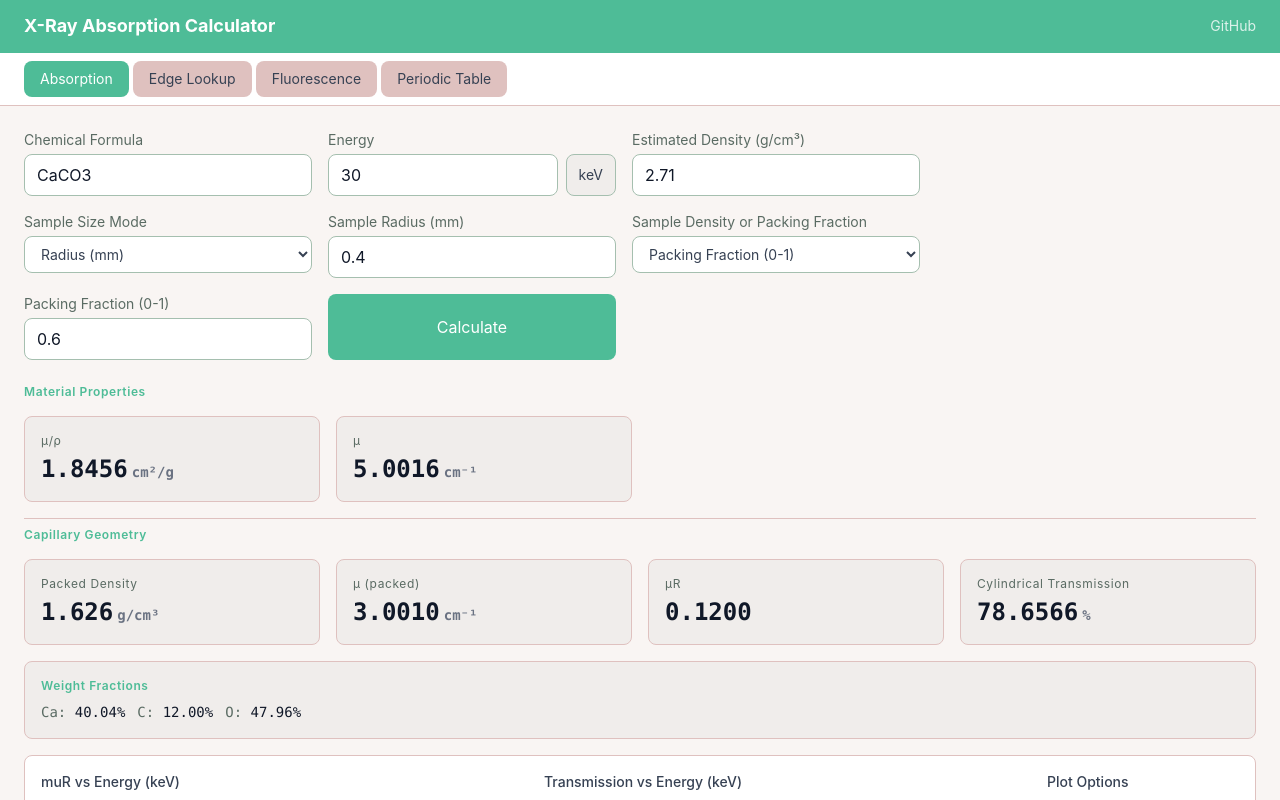
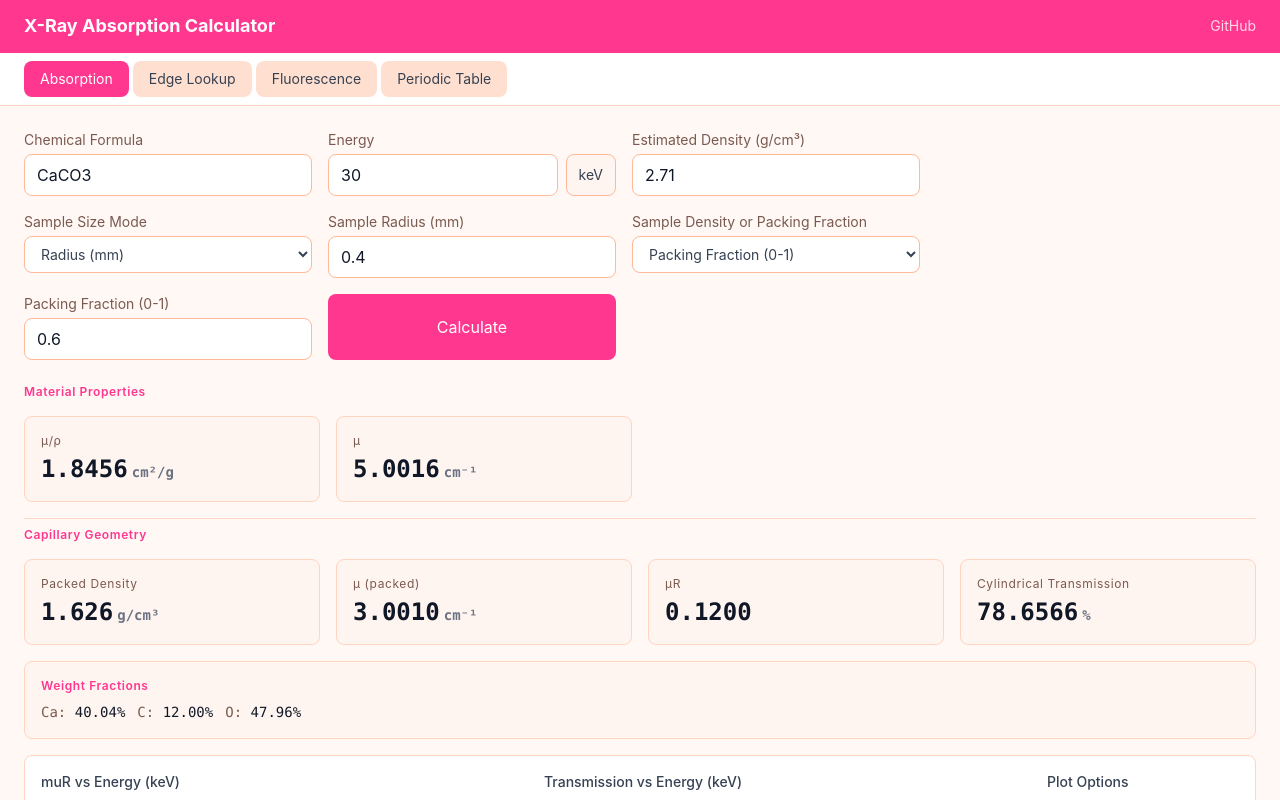
Before and after one commit to TWAWEI/xray-absorb-calc, a Next.js app: page / in a window 1280 px wide. Both pictures are taken after a click on the button "Calculate". Shown: the top 800 px of the page. Built offline with nearby package versions, Linux system fonts and the light colour scheme.

Commit message:
feat: apply hot pink-to-orange color theme v1.2.0

```diff
--- a/app/layout.tsx
+++ b/app/layout.tsx
@@ -10,36 +10,36 @@ export const metadata: Metadata = {
 export default function RootLayout({ children }: { children: React.ReactNode }) {
   return (
     <html lang="en">
-      <body className="bg-[#F9F5F3] text-gray-900 min-h-screen">
-        <nav className="border-b border-[#4EBC97] px-6 py-3 flex items-center justify-between bg-[#4EBC97]">
+      <body className="bg-[#FFF8F5] text-gray-900 min-h-screen">
+        <nav className="border-b border-[#FF378F] px-6 py-3 flex items-center justify-between bg-[#FF378F]">
           <h1 className="text-lg font-bold text-white">X-Ray Absorption Calculator</h1>
           <div className="text-sm text-white/80">
             <a href="https://github.com/TWAWEI/xray-absorb-calc" className="hover:text-white">GitHub</a>
           </div>
         </nav>
         <main>{children}</main>
-        <footer className="border-t border-[#DFC1BF] px-6 py-6 mt-12 text-sm text-[#5A6B63] bg-[#F0EDEB]">
+        <footer className="border-t border-[#FFD4C0] px-6 py-6 mt-12 text-sm text-[#7A5A50] bg-[#FFF5F0]">
           <div className="max-w-4xl">
-            <h2 className="text-[#4EBC97] font-semibold mb-2">References</h2>
+            <h2 className="text-[#FF378F] font-semibold mb-2">References</h2>
             <ul className="space-y-1 list-disc list-outside ml-5">
               <li>
                 W.T. Elam, B.D. Ravel, and J.R. Sieber,{' '}
                 <em>A new atomic database for X-ray spectroscopic calculations</em>,{' '}
                 Radiation Physics and Chemistry <strong>63</strong> (2002) 121–128.{' '}
-                <a href="https://doi.org/10.1016/S0969-806X(01)00227-4" className="text-[#4EBC97] hover:text-[#6BBD9F]" target="_blank" rel="noopener noreferrer">
+                <a href="https://doi.org/10.1016/S0969-806X(01)00227-4" className="text-[#FF378F] hover:text-[#FF4977]" target="_blank" rel="noopener noreferrer">
                   doi:10.1016/S0969-806X(01)00227-4
                 </a>
               </li>
               <li>
                 M. Newville,{' '}
                 <em>xraydb: X-ray Reference Data in SQLite</em>,{' '}
-                <a href="https://xraydb.xrayabsorption.org/" className="text-[#4EBC97] hover:text-[#6BBD9F]" target="_blank" rel="noopener noreferrer">
+                <a href="https://xraydb.xrayabsorption.org/" className="text-[#FF378F] hover:text-[#FF4977]" target="_blank" rel="noopener noreferrer">
                   xraydb.xrayabsorption.org
                 </a>
               </li>
               <li>
                 Inspired by the{' '}
-                <a href="https://11bm.xray.aps.anl.gov/absorb/" className="text-[#4EBC97] hover:text-[#6BBD9F]" target="_blank" rel="noopener noreferrer">
+                <a href="https://11bm.xray.aps.anl.gov/absorb/" className="text-[#FF378F] hover:text-[#FF4977]" target="_blank" rel="noopener noreferrer">
                   11-BM Absorb Calculator
                 </a>
                 , Advanced Photon Source, Argonne National Laboratory.
--- a/app/page.tsx
+++ b/app/page.tsx
@@ -14,15 +14,15 @@ export default function Home() {
 
   return (
     <div>
-      <div className="flex gap-1 px-6 py-2 border-b border-[#DFC1BF] bg-white">
+      <div className="flex gap-1 px-6 py-2 border-b border-[#FFD4C0] bg-white">
         {TABS.map((tab) => (
           <button
             key={tab}
             onClick={() => setActiveTab(tab)}
             className={`px-4 py-2 rounded-lg text-sm transition-colors ${
               activeTab === tab
-                ? 'bg-[#4EBC97] text-white'
-                : 'bg-[#DFC1BF] text-gray-700 hover:text-gray-900 hover:bg-[#FCC0C7]'
+                ? 'bg-[#FF378F] text-white'
+                : 'bg-[#FFE0D0] text-gray-700 hover:text-gray-900 hover:bg-[#FFD0C0]'
             }`}
           >
             {tab}
--- a/components/tabs/AbsorptionTab.tsx
+++ b/components/tabs/AbsorptionTab.tsx
@@ -201,26 +201,26 @@ export function AbsorptionTab() {
       {/* Input form */}
       <div className="grid grid-cols-1 md:grid-cols-2 lg:grid-cols-3 gap-4 max-w-4xl">
         <div>
-          <label className="block text-sm text-[#5A6B63] mb-1">
+          <label className="block text-sm text-[#7A5A50] mb-1">
             Chemical Formula
           </label>
           <input
             type="text"
             value={form.formula}
             onChange={(e) => handleChange('formula', e.target.value)}
-            className="w-full w-full bg-white border border-[#A5BFAF] rounded-lg px-3 py-2 text-gray-900 focus:outline-none focus:border-[#4EBC97]"
+            className="w-full w-full bg-white border border-[#FFB899] rounded-lg px-3 py-2 text-gray-900 focus:outline-none focus:border-[#FF378F]"
             placeholder="e.g. CaCO3, Fe2O3"
           />
         </div>
 
         <div>
-          <label className="block text-sm text-[#5A6B63] mb-1">Energy</label>
+          <label className="block text-sm text-[#7A5A50] mb-1">Energy</label>
           <div className="flex gap-2">
             <input
               type="text"
               value={form.energyValue}
               onChange={(e) => handleChange('energyValue', e.target.value)}
-              className="flex-1 w-full bg-white border border-[#A5BFAF] rounded-lg px-3 py-2 text-gray-900 focus:outline-none focus:border-[#4EBC97]"
+              className="flex-1 w-full bg-white border border-[#FFB899] rounded-lg px-3 py-2 text-gray-900 focus:outline-none focus:border-[#FF378F]"
               placeholder="30"
             />
             <button
@@ -230,7 +230,7 @@ export function AbsorptionTab() {
                   form.energyUnit === 'keV' ? 'Angstrom' : 'keV',
                 )
               }
-              className="px-3 py-2 bg-[#F0EDEB] border border-[#A5BFAF] rounded-lg text-sm text-gray-700 hover:bg-[#DFC1BF] transition-colors"
+              className="px-3 py-2 bg-[#FFF5F0] border border-[#FFB899] rounded-lg text-sm text-gray-700 hover:bg-[#FFD0C0] transition-colors"
             >
               {form.energyUnit}
             </button>
@@ -238,26 +238,26 @@ export function AbsorptionTab() {
         </div>
 
         <div>
-          <label className="block text-sm text-[#5A6B63] mb-1">
+          <label className="block text-sm text-[#7A5A50] mb-1">
             Estimated Density (g/cm³)
           </label>
           <input
             type="text"
             value={form.density}
             onChange={(e) => handleChange('density', e.target.value)}
-            className="w-full w-full bg-white border border-[#A5BFAF] rounded-lg px-3 py-2 text-gray-900 focus:outline-none focus:border-[#4EBC97]"
+            className="w-full w-full bg-white border border-[#FFB899] rounded-lg px-3 py-2 text-gray-900 focus:outline-none focus:border-[#FF378F]"
             placeholder="2.71"
           />
         </div>
 
         <div>
-          <label className="block text-sm text-[#5A6B63] mb-1">
+          <label className="block text-sm text-[#7A5A50] mb-1">
             Sample Size Mode
           </label>
           <select
             value={form.sizeMode}
             onChange={(e) => handleChange('sizeMode', e.target.value)}
-            className="w-full bg-white border border-[#A5BFAF] rounded-lg px-3 py-2 text-sm text-gray-700 focus:outline-none focus:border-[#4EBC97]"
+            className="w-full bg-white border border-[#FFB899] rounded-lg px-3 py-2 text-sm text-gray-700 focus:outline-none focus:border-[#FF378F]"
           >
             <option value="radius">Radius (mm)</option>
             <option value="diameter">Thickness (Diameter in mm)</option>
@@ -265,26 +265,26 @@ export function AbsorptionTab() {
         </div>
 
         <div>
-          <label className="block text-sm text-[#5A6B63] mb-1">
+          <label className="block text-sm text-[#7A5A50] mb-1">
             {form.sizeMode === 'radius' ? 'Sample Radius (mm)' : 'Sample Thickness (mm)'}
           </label>
           <input
             type="text"
             value={form.sizeValue}
             onChange={(e) => handleChange('sizeValue', e.target.value)}
-            className="w-full bg-white border border-[#A5BFAF] rounded-lg px-3 py-2 text-gray-900 focus:outline-none focus:border-[#4EBC97]"
+            className="w-full bg-white border border-[#FFB899] rounded-lg px-3 py-2 text-gray-900 focus:outline-none focus:border-[#FF378F]"
             placeholder={form.sizeMode === 'radius' ? '0.4' : '0.8'}
           />
         </div>
 
         <div>
-          <label className="block text-sm text-[#5A6B63] mb-1">
+          <label className="block text-sm text-[#7A5A50] mb-1">
             Sample Density or Packing Fraction
           </label>
           <select
             value={form.densityMode}
             onChange={(e) => handleChange('densityMode', e.target.value)}
-            className="w-full bg-white border border-[#A5BFAF] rounded-lg px-3 py-2 text-sm text-gray-700 focus:outline-none focus:border-[#4EBC97]"
+            className="w-full bg-white border border-[#FFB899] rounded-lg px-3 py-2 text-sm text-gray-700 focus:outline-none focus:border-[#FF378F]"
           >
             <option value="packing">Packing Fraction (0-1)</option>
             <option value="density">Sample Density (g/cm³)</option>
@@ -292,14 +292,14 @@ export function AbsorptionTab() {
         </div>
 
         <div>
-          <label className="block text-sm text-[#5A6B63] mb-1">
+          <label className="block text-sm text-[#7A5A50] mb-1">
             {form.densityMode === 'packing' ? 'Packing Fraction (0-1)' : 'Sample Density (g/cm³)'}
           </label>
           <input
             type="text"
             value={form.densityModeValue}
             onChange={(e) => handleChange('densityModeValue', e.target.value)}
-            className="w-full bg-white border border-[#A5BFAF] rounded-lg px-3 py-2 text-gray-900 focus:outline-none focus:border-[#4EBC97]"
+            className="w-full bg-white border border-[#FFB899] rounded-lg px-3 py-2 text-gray-900 focus:outline-none focus:border-[#FF378F]"
             placeholder={form.densityMode === 'packing' ? '0.6' : '1.63'}
           />
         </div>
@@ -307,13 +307,13 @@ export function AbsorptionTab() {
         <button
           onClick={handleCalculate}
           disabled={loading}
-          className="w-full py-2 bg-[#4EBC97] text-white rounded-lg hover:bg-[#6BBD9F] transition-colors disabled:opacity-50 disabled:cursor-not-allowed"
+          className="w-full py-2 bg-[#FF378F] text-white rounded-lg hover:bg-[#FF4977] transition-colors disabled:opacity-50 disabled:cursor-not-allowed"
         >
           {loading ? 'Calculating...' : 'Calculate'}
         </button>
 
         {error && (
-          <div className="bg-[#FCC0C7]/20 border border-[#e55] rounded-lg p-3 text-sm text-red-600">
+          <div className="bg-[#FFF0ED] border border-[#FF5B5F] rounded-lg p-3 text-sm text-red-600">
             {error}
           </div>
         )}
@@ -323,7 +323,7 @@ export function AbsorptionTab() {
       <div className="space-y-4">
         {result && (
           <>
-            <p className="text-xs text-[#4EBC97] tracking-wider font-semibold">
+            <p className="text-xs text-[#FF378F] tracking-wider font-semibold">
               Material Properties
             </p>
             <div className="grid grid-cols-2 lg:grid-cols-4 gap-4">
@@ -341,8 +341,8 @@ export function AbsorptionTab() {
 
             {result.packed_density !== undefined && result.muR !== undefined && result.cylindrical_transmission !== undefined && (
               <>
-                <div className="border-t border-[#DFC1BF] my-2" />
-                <p className="text-xs text-[#4EBC97] tracking-wider font-semibold">
+                <div className="border-t border-[#FFD4C0] my-2" />
+                <p className="text-xs text-[#FF378F] tracking-wider font-semibold">
                   Capillary Geometry
                 </p>
                 <div className="grid grid-cols-2 lg:grid-cols-4 gap-4">
@@ -371,15 +371,15 @@ export function AbsorptionTab() {
               </>
             )}
 
-            <div className="bg-[#F0EDEB] border border-[#DFC1BF] rounded-lg p-4">
-              <p className="text-xs text-[#4EBC97] tracking-wider font-semibold mb-2">
+            <div className="bg-[#FFF5F0] border border-[#FFD4C0] rounded-lg p-4">
+              <p className="text-xs text-[#FF378F] tracking-wider font-semibold mb-2">
                 Weight Fractions
               </p>
               <div className="flex flex-wrap gap-3">
                 {Object.entries(result.weight_fractions).map(
                   ([symbol, frac]) => (
                     <span key={symbol} className="text-sm font-mono">
-                      <span className="text-[#5A6B63]">{symbol}:</span>{' '}
+                      <span className="text-[#7A5A50]">{symbol}:</span>{' '}
                       <span className="text-gray-900">
                         {(frac * 100).toFixed(2)}%
                       </span>
--- a/components/tabs/EdgeLookupTab.tsx
+++ b/components/tabs/EdgeLookupTab.tsx
@@ -26,11 +26,11 @@ export function EdgeLookupTab() {
     <div className="space-y-6">
       <PeriodicTable onSelectElement={setSelectedElement} selectedElement={selectedElement} />
       {selectedElement && edges.length > 0 && (
-        <div className="bg-[#F0EDEB] border border-[#DFC1BF] rounded-lg p-4">
-          <h3 className="text-lg font-bold text-[#4EBC97] mb-3">{selectedElement} — Absorption Edges</h3>
+        <div className="bg-[#FFF5F0] border border-[#FFD4C0] rounded-lg p-4">
+          <h3 className="text-lg font-bold text-[#FF378F] mb-3">{selectedElement} — Absorption Edges</h3>
           <table className="w-full text-sm">
             <thead>
-              <tr className="text-[#5A6B63] border-b border-[#A5BFAF]">
+              <tr className="text-[#FF378F] border-b border-[#FFB899]">
                 <th className="text-left py-2">Edge</th>
                 <th className="text-right py-2">Energy (eV)</th>
                 <th className="text-right py-2">Energy (keV)</th>
@@ -39,7 +39,7 @@ export function EdgeLookupTab() {
             </thead>
             <tbody>
               {edges.map((edge) => (
-                <tr key={edge.edge} className="border-b border-[#E8E4E1]">
+                <tr key={edge.edge} className="border-b border-[#FFE8E0]">
                   <td className="py-2 font-mono text-gray-900">{edge.edge}</td>
                   <td className="text-right font-mono text-gray-900">{edge.energy_eV.toFixed(2)}</td>
                   <td className="text-right font-mono text-gray-900">{(edge.energy_eV / 1000).toFixed(4)}</td>
--- a/components/tabs/FluorescenceTab.tsx
+++ b/components/tabs/FluorescenceTab.tsx
@@ -26,11 +26,11 @@ export function FluorescenceTab() {
     <div className="space-y-6">
       <PeriodicTable onSelectElement={setSelectedElement} selectedElement={selectedElement} />
       {selectedElement && lines.length > 0 && (
-        <div className="bg-[#F0EDEB] border border-[#DFC1BF] rounded-lg p-4">
-          <h3 className="text-lg font-bold text-[#4EBC97] mb-3">{selectedElement} — Fluorescence Lines</h3>
+        <div className="bg-[#FFF5F0] border border-[#FFD4C0] rounded-lg p-4">
+          <h3 className="text-lg font-bold text-[#FF378F] mb-3">{selectedElement} — Fluorescence Lines</h3>
           <table className="w-full text-sm">
             <thead>
-              <tr className="text-[#5A6B63] border-b border-[#A5BFAF]">
+              <tr className="text-[#FF378F] border-b border-[#FFB899]">
                 <th className="text-left py-2">Line</th>
                 <th className="text-right py-2">Energy (eV)</th>
                 <th className="text-right py-2">Energy (keV)</th>
@@ -39,7 +39,7 @@ export function FluorescenceTab() {
             </thead>
             <tbody>
               {lines.map((line) => (
-                <tr key={line.line} className="border-b border-[#E8E4E1]">
+                <tr key={line.line} className="border-b border-[#FFE8E0]">
                   <td className="py-2 font-mono text-gray-900">{line.line}</td>
                   <td className="text-right font-mono text-gray-900">{line.energy_eV.toFixed(2)}</td>
                   <td className="text-right font-mono text-gray-900">{(line.energy_eV / 1000).toFixed(4)}</td>
--- a/components/tabs/PeriodicTableTab.tsx
+++ b/components/tabs/PeriodicTableTab.tsx
@@ -34,27 +34,27 @@ export function PeriodicTableTab() {
     <div className="space-y-6">
       <PeriodicTable onSelectElement={setSelectedElement} selectedElement={selectedElement} />
       {elementInfo && (
-        <div className="bg-[#F0EDEB] border border-[#DFC1BF] rounded-lg p-6 max-w-md">
+        <div className="bg-[#FFF5F0] border border-[#FFD4C0] rounded-lg p-6 max-w-md">
           <div className="flex items-baseline gap-3 mb-4">
             <span className="text-4xl font-bold text-gray-900">{elementInfo.symbol}</span>
-            <span className="text-[#5A6B63]">{elementInfo.name}</span>
+            <span className="text-[#7A5A50]">{elementInfo.name}</span>
           </div>
           <div className="grid grid-cols-2 gap-3 text-sm">
             <div>
-              <span className="text-[#5A6B63]">Atomic Number</span>
+              <span className="text-[#7A5A50]">Atomic Number</span>
               <p className="font-mono text-gray-900">{elementInfo.Z}</p>
             </div>
             <div>
-              <span className="text-[#5A6B63]">Atomic Mass</span>
+              <span className="text-[#7A5A50]">Atomic Mass</span>
               <p className="font-mono text-gray-900">{elementInfo.atomic_mass.toFixed(4)} u</p>
             </div>
           </div>
           {elementEdges.length > 0 && (
             <div className="mt-4">
-              <span className="text-[#5A6B63] text-sm">Key Edges</span>
+              <span className="text-[#7A5A50] text-sm">Key Edges</span>
               <div className="flex flex-wrap gap-2 mt-1">
                 {elementEdges.slice(0, 5).map((edge) => (
-                  <span key={edge.edge} className="px-2 py-1 bg-[#DFC1BF] rounded text-xs font-mono text-gray-800">
+                  <span key={edge.edge} className="px-2 py-1 bg-[#FFE0D0] rounded text-xs font-mono text-gray-800">
                     {edge.edge}: {(edge.energy_eV / 1000).toFixed(3)} keV
                   </span>
                 ))}
--- a/components/ui/EnergyChart.tsx
+++ b/components/ui/EnergyChart.tsx
@@ -87,7 +87,7 @@ export function EnergyChart({ data, elements, currentEnergy_keV }: AbsorptionCha
   const seriesKeys = [...elements, 'Total'] as const
 
   return (
-    <div className="bg-white rounded-lg border border-[#DFC1BF] p-4">
+    <div className="bg-white rounded-lg border border-[#FFD4C0] p-4">
       <div className="flex flex-col xl:flex-row gap-4">
         {/* Left chart: muR vs Energy */}
         <div className="flex-1 min-w-0">
@@ -254,7 +254,7 @@ export function EnergyChart({ data, elements, currentEnergy_keV }: AbsorptionCha
             <select
               value={xScale}
               onChange={(e) => setXScale(e.target.value as XAxisScale)}
-              className="w-full bg-white border border-[#A5BFAF] rounded px-2 py-1 text-sm text-gray-700 focus:outline-none focus:border-[#4EBC97]"
+              className="w-full bg-white border border-[#FFB899] rounded px-2 py-1 text-sm text-gray-700 focus:outline-none focus:border-[#FF378F]"
             >
               <option value="log">Log</option>
               <option value="linear">Linear</option>
--- a/components/ui/ResultCard.tsx
+++ b/components/ui/ResultCard.tsx
@@ -6,8 +6,8 @@ interface ResultCardProps {
 
 export function ResultCard({ label, value, unit }: ResultCardProps) {
   return (
-    <div className="bg-[#F0EDEB] border border-[#DFC1BF] rounded-lg p-4">
-      <p className="text-xs text-[#5A6B63] tracking-wider">{label}</p>
+    <div className="bg-[#FFF5F0] border border-[#FFD4C0] rounded-lg p-4">
+      <p className="text-xs text-[#7A5A50] tracking-wider">{label}</p>
       <p className="text-2xl font-bold font-mono mt-1 text-gray-900">
         {value}
         <span className="text-sm text-gray-500 ml-1">{unit}</span>
--- a/lib/version.ts
+++ b/lib/version.ts
@@ -1 +1 @@
-export const APP_VERSION = '1.1.2' as const
+export const APP_VERSION = '1.2.0' as const
```
